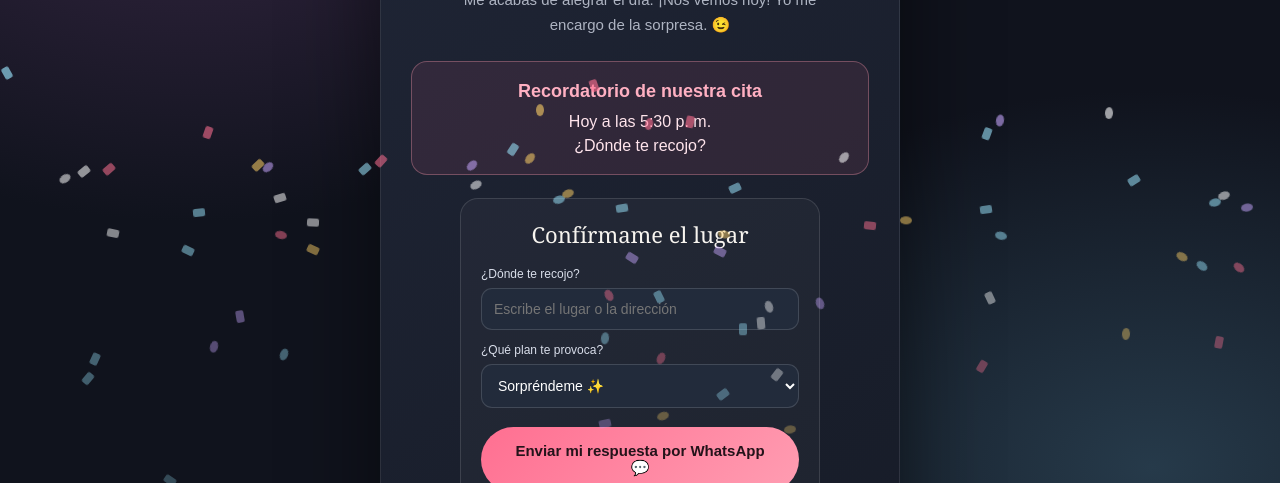
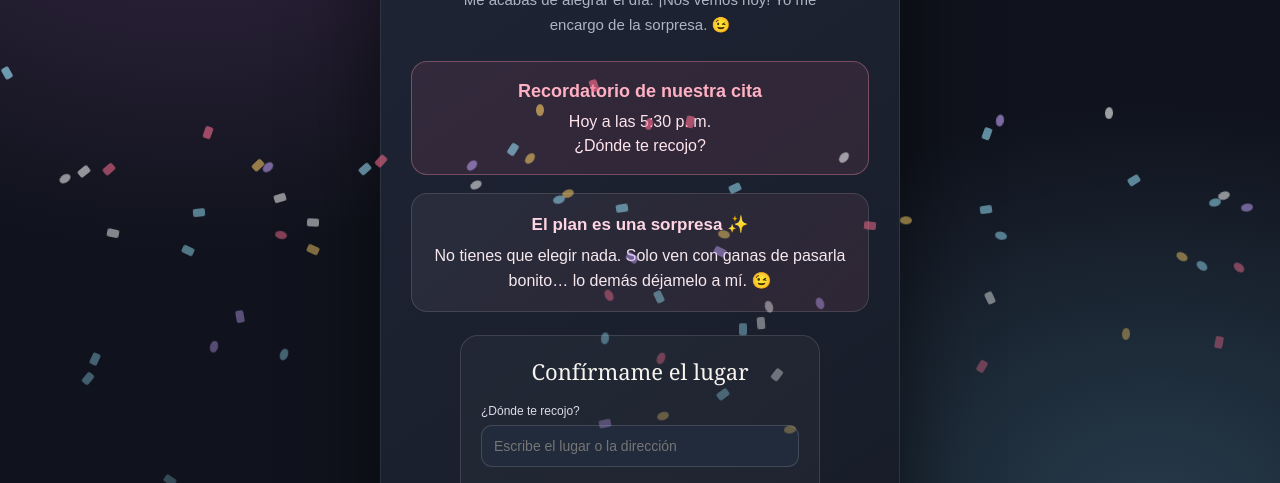
Before and after one commit to oscarperez0729-arch/invitacion-especial, a plain HTML site: page index.html in a window 1280 px wide. Both pictures are taken after a click on the button "¡SÍ!". Shown: the part 317-800 px from the top of the page. Drawn offline with Linux system fonts and the light colour scheme.

Commit message:
Convertir el plan en una sorpresa

```diff
--- a/index.html
+++ b/index.html
@@ -189,6 +189,23 @@
             color: #ffb0c2;
             font-size: 18px;
             margin-bottom: 5px;
+        }
+
+        .surprise {
+            margin: 18px auto 0;
+            padding: 18px;
+            border: 1px solid #ffffff20;
+            border-radius: 16px;
+            background: linear-gradient(135deg, #ffffff0d, #ff6f9118);
+            color: #f7e8ee;
+            line-height: 1.55;
+        }
+
+        .surprise strong {
+            display: block;
+            margin-bottom: 6px;
+            color: #ffd5e3;
+            font-size: 17px;
         }
 
         .date-card strong {
@@ -389,6 +406,13 @@
             ¿Dónde te recojo?
         </div>
 
+        <div class="surprise">
+            <strong>El plan es una sorpresa ✨</strong>
+            No tienes que elegir nada.
+            Solo ven con ganas de pasarla bonito…
+            lo demás déjamelo a mí. 😉
+        </div>
+
         <!-- FORMULARIO DE LA CITA -->
 
         <form class="date-card" id="dateForm">
@@ -408,36 +432,8 @@
                 required
             >
 
-            <label for="plan">
-                ¿Qué plan te provoca?
-            </label>
-
-            <select id="plan">
-
-                <option value="Sorpréndeme">
-                    Sorpréndeme ✨
-                </option>
-
-                <option value="Café y conversación">
-                    Café y conversación ☕
-                </option>
-
-                <option value="Una cena rica">
-                    Una cena rica 🍽️
-                </option>
-
-                <option value="Un paseo juntos">
-                    Un paseo juntos 🌆
-                </option>
-
-                <option value="Algo divertido">
-                    Algo divertido 🎡
-                </option>
-
-            </select>
-
             <button class="submit-date" type="submit">
-                Enviar mi respuesta por WhatsApp 💬
+                Confirmar dónde te recojo 💬
             </button>
 
             <p class="form-note">
@@ -558,7 +554,7 @@
 
     });
 
-    // PROCESAR LUGAR Y PLAN
+    // PROCESAR LUGAR
 
     dateForm.addEventListener("submit", function(event) {
 
@@ -582,7 +578,6 @@
 
         const prettyTime = "5:30 p. m.";
 
-        const plan = document.getElementById("plan").value;
         const pickup = document.getElementById("pickup").value.trim();
 
         // MOSTRAR RESULTADO
@@ -594,7 +589,7 @@
         const details = document.createElement("p");
 
         details.textContent =
-            `Nos vemos hoy a las ${prettyTime}. Te recojo en: ${pickup}. Plan: ${plan}.`;
+            `Nos vemos hoy a las ${prettyTime}. Te recojo en: ${pickup}. El plan es sorpresa.`;
 
         const note = document.createElement("p");
 
@@ -619,9 +614,9 @@
 
             "🕒 Hora: " + prettyTime + "\n" +
 
-            "📍 Lugar para recogerte: " + pickup + "\n" +
+            "📍 Lugar para recogerte: " + pickup + "\n\n" +
 
-            "✨ Plan: " + plan + "\n\n" +
+            "🎁 El plan es una sorpresa.\n\n" +
 
             "¡Nos vemos hoy!";
 
```
